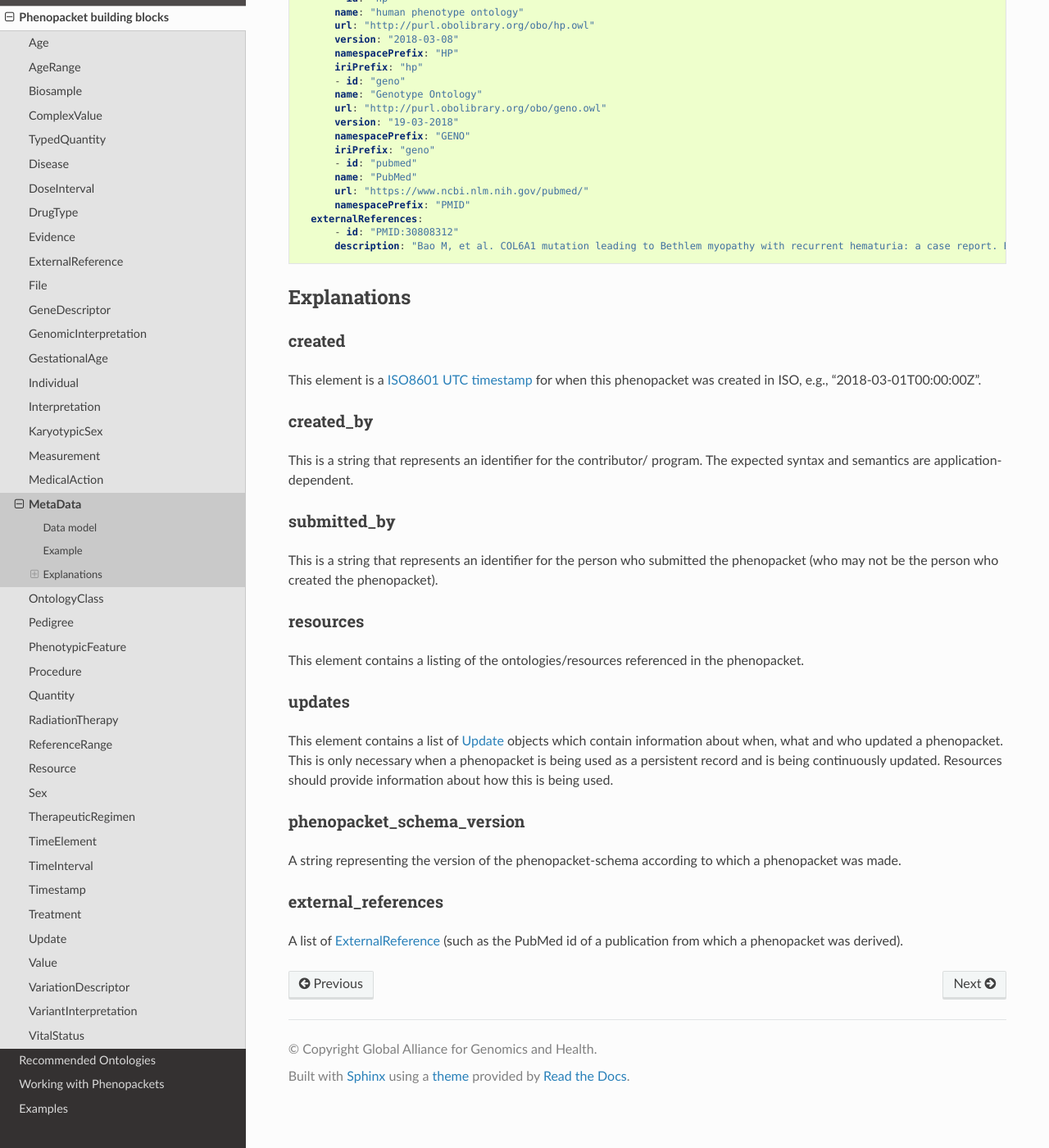
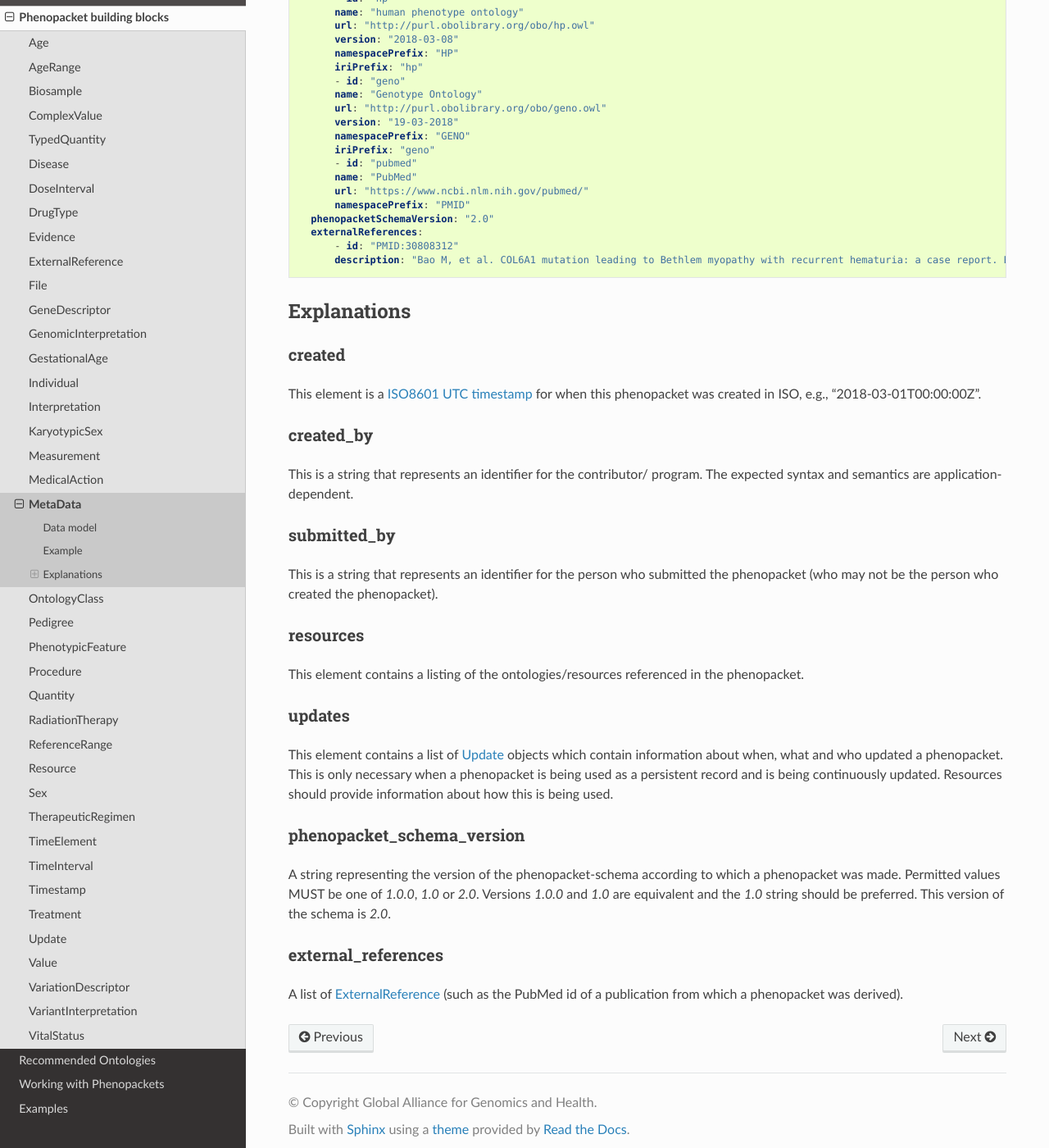
Before and after one commit to phenopackets/phenopacket-schema, a Sphinx documentation site: the page built from docs/metadata.rst, in a window 1280 px wide and 1400 px high, scrolled down 909 px. Shown: the whole window at 82% size. Built offline with Sphinx 7.4.7 and the Read the Docs theme 2.0.0, drawn with Linux system fonts in a browser that asks for light colours; pages that are not in the unit, such as notebooks, are missing from menus.

Commit message:
Add new SchemaVersion enum to test package Update examples and documentation to correctly use the 'phenopacketSchemaVersion' in MetaData objects Define permitted values for MetaData.phenopacketSchemaVersion

```diff
--- a/CHANGELOG.rst
+++ b/CHANGELOG.rst
@@ -2,7 +2,7 @@
 Changelog
 =========
 
-v1.0.0 to v2.0
+1.0.0 to 2.0
 --------------
 
 This is no an exhaustive list of changes, but highlights the most important additions and breaking changes.
--- a/docs/cancer-example-java.rst
+++ b/docs/cancer-example-java.rst
@@ -187,6 +187,7 @@ indicate the current time (at which we are creating this Phenopacket).
                 .setCreatedBy("Peter R")
                 .setCreated(timestamp)
                 .setSubmittedBy("Peter R")
+                .setPhenopacketSchemaVersion("2.0")
                 .addExternalReferences(ExternalReference.newBuilder()
                         .setId("PMID:29221636")
                         .setDescription("Urothelial neoplasms in pediatric and young adult patients: A large single-center series")
--- a/docs/cancer-example.rst
+++ b/docs/cancer-example.rst
@@ -292,6 +292,7 @@ in the Phenopacket.
         url: "http://purl.obolibrary.org/obo/ncit.owl"
         version: "18.05d"
         namespacePrefix: "NCIT"
+      phenopacketSchemaVersion: "2.0"
       externalReferences:
       - id: "PMID:29221636"
         description: "Urothelial neoplasms in pediatric and young adult patients: A large\
--- a/docs/covid19-example.rst
+++ b/docs/covid19-example.rst
@@ -305,7 +305,7 @@ in the Phenopacket.
         name: "PubMed"
         url: "https://pubmed.ncbi.nlm.nih.gov/"
         namespacePrefix: "PUBMED"
-      phenopacketSchemaVersion: "v2.0"
+      phenopacketSchemaVersion: "2.0"
       externalReferences:
       - id: "DOI:10.1016/j.jaccas.2020.04.001"
         reference: "PMID:32292915"
--- a/docs/metadata.rst
+++ b/docs/metadata.rst
@@ -77,6 +77,7 @@ Example
         name: "PubMed"
         url: "https://www.ncbi.nlm.nih.gov/pubmed/"
         namespacePrefix: "PMID"
+    phenopacketSchemaVersion: "2.0"
     externalReferences:
         - id: "PMID:30808312"
         description: "Bao M, et al. COL6A1 mutation leading to Bethlem myopathy with recurrent hematuria: a case report. BMC Neurol. 2019;19(1):32."
@@ -116,7 +117,9 @@ updated. Resources should provide information about how this is being used.
 
 phenopacket_schema_version
 ~~~~~~~~~~~~~~~~~~~~~~~~~~
-A string representing the version of the phenopacket-schema according to which a phenopacket was made.
+A string representing the version of the phenopacket-schema according to which a phenopacket was made. Permitted values
+MUST be one of `1.0.0`, `1.0` or `2.0`. Versions `1.0.0` and `1.0` are equivalent and the `1.0` string should be
+preferred. This version of the schema is `2.0`.
 
 external_references
 ~~~~~~~~~~~~~~~~~~~
--- a/docs/rd-example-java.rst
+++ b/docs/rd-example-java.rst
@@ -214,6 +214,7 @@ Finally, the following code pulls everything together to build the Family object
                         .build())
                 .setCreatedBy("Peter R.")
                 .setCreated(timestamp)
+                .setPhenopacketSchemaVersion("2.0")
                 .addExternalReferences(ExternalReference.newBuilder()
                         .setId("PMID:30808312")
                         .setDescription("Bao M, et al. COL6A1 mutation leading to Bethlem myopathy with recurrent hematuria: " +
--- a/docs/rd-example.rst
+++ b/docs/rd-example.rst
@@ -202,6 +202,7 @@ in the Phenopacket.
         name: "PubMed"
         namespacePrefix: "PMID"
         iriPrefix: "https://www.ncbi.nlm.nih.gov/pubmed/"
+      phenopacketSchemaVersion: "2.0"
       externalReferences:
       - id: "PMID:30808312"
         description: "Bao M, et al. COL6A1 mutation leading to Bethlem myopathy with recurrent\
```
Also changed, not shown: 9 other files.
